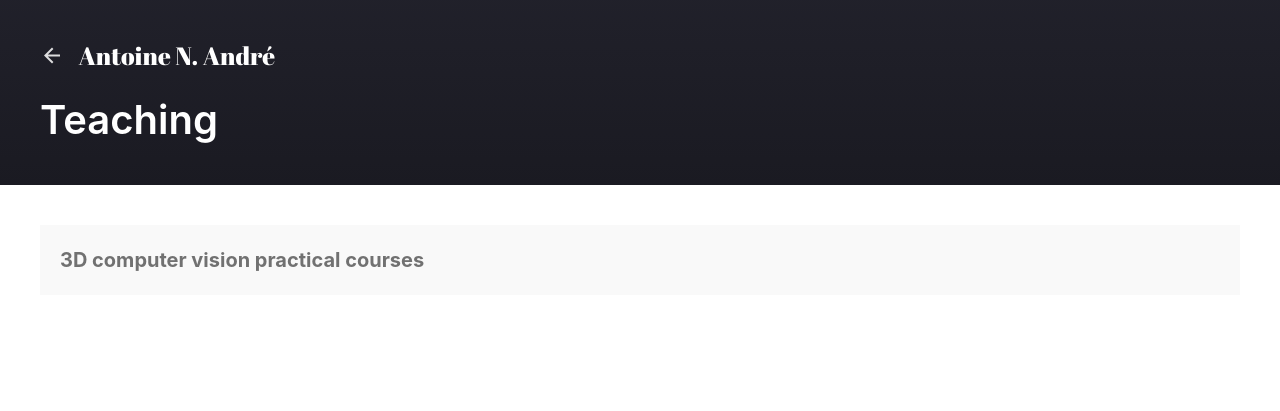
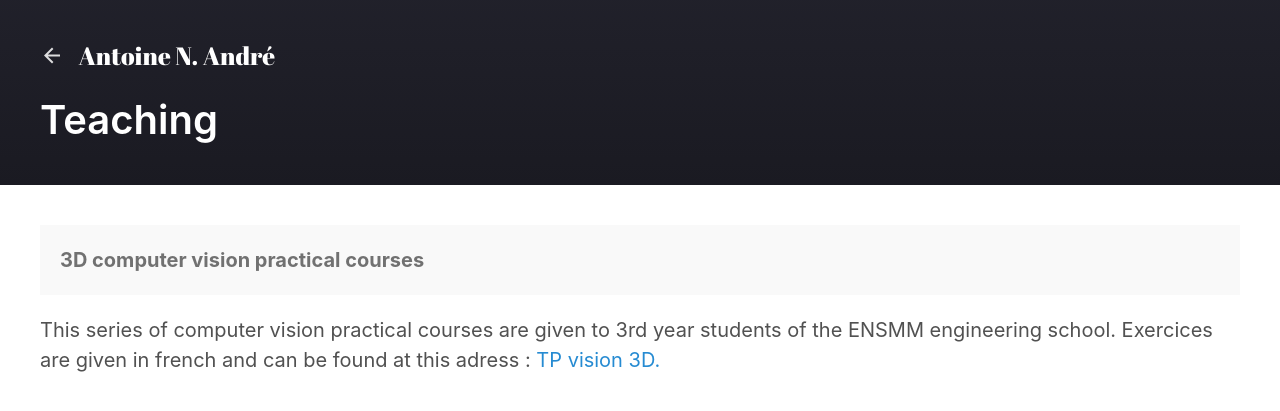
Before and after one commit to AntoineAndre/antoineandre.github.io, a Jekyll site: the page built from category/teaching.md, in a window 1280 px wide. Shown: the top 411 px of the page. Built offline with Jekyll 4.4.1, drawn with Linux system fonts in a browser that asks for light colours; nearby versions of some CDN libraries.

Commit message:
added TP vision 3D

```diff
--- a/category/teaching.md
+++ b/category/teaching.md
@@ -7,3 +7,5 @@ category : Research
 <p class="message">
 <b>3D computer vision practical courses</b>
 </p>
+
+This series of computer vision practical courses are given to 3rd year students of the ENSMM engineering school. Exercices are given in french and can be found at this adress : <a href= "https://antoineandre.github.io/category/TP_vision3D.pdf">TP vision 3D.</a>
```
Also changed, not shown: 1 other file.
